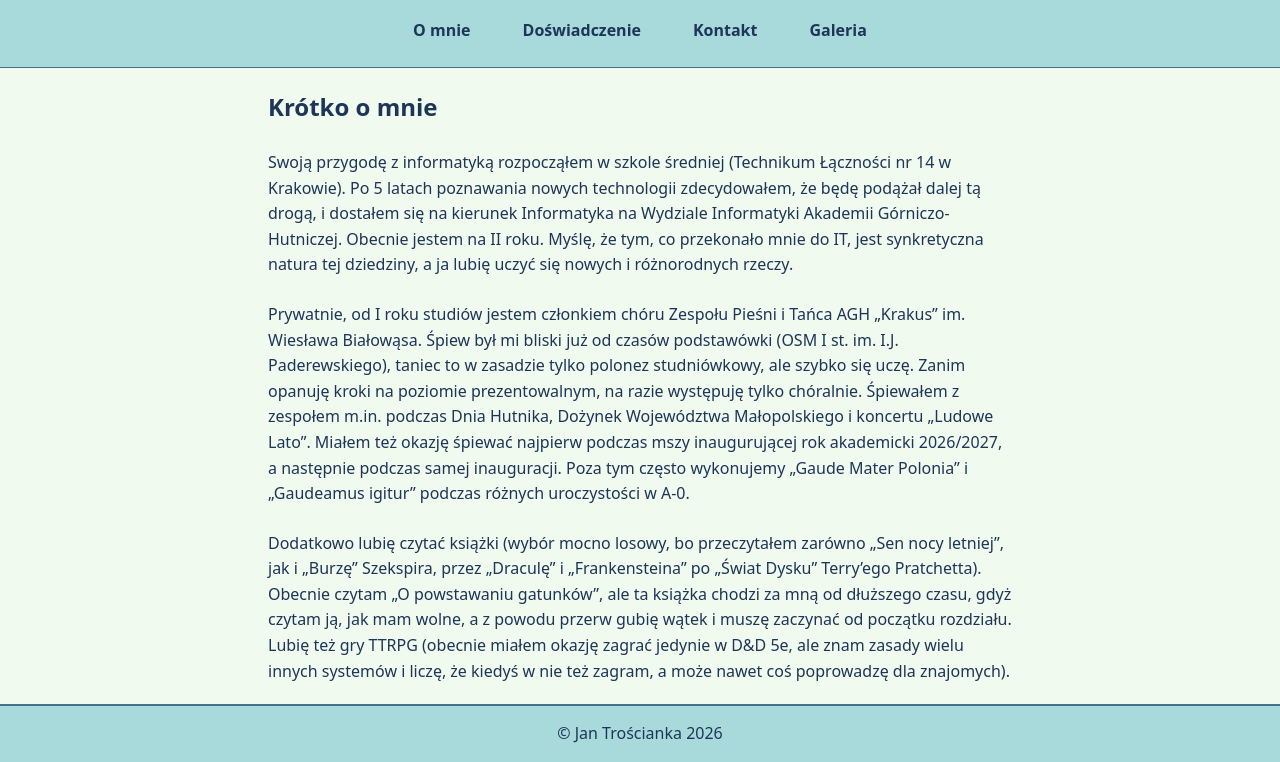
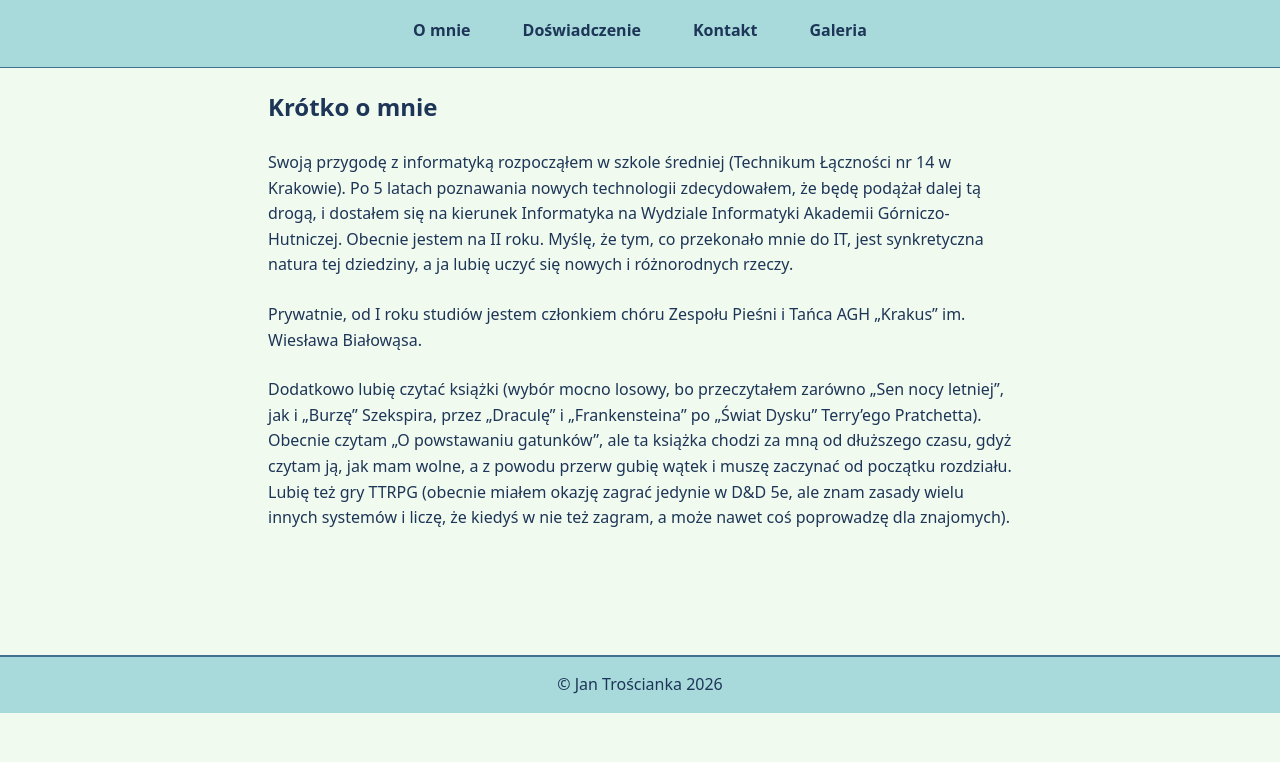
Before and after one commit to jtroscianka/Aplikacje-Webowe, a plain HTML site: page index.html in a window 1280 px wide. Shown: the part 87-849 px from the top of the page. After the commit the page ends 800 px from the top, so only its background shows below. Drawn offline with Linux system fonts and the light colour scheme.

Commit message:
Aktualizacja index.html

```diff
--- a/index.html
+++ b/index.html
@@ -27,7 +27,7 @@
     <article>
       <h2>Krótko o mnie</h2>
       <p> Swoją przygodę z informatyką rozpocząłem w szkole średniej (Technikum Łączności nr 14 w Krakowie). Po 5 latach poznawania nowych technologii zdecydowałem, że będę podążał dalej tą drogą, i dostałem się na kierunek Informatyka na Wydziale Informatyki Akademii Górniczo-Hutniczej. Obecnie jestem na II roku. Myślę, że tym, co przekonało mnie do IT, jest synkretyczna natura tej dziedziny, a ja lubię uczyć się nowych i różnorodnych rzeczy. </p>
-      <p> Prywatnie, od I roku studiów jestem członkiem chóru Zespołu Pieśni i Tańca AGH „Krakus” im. Wiesława Białowąsa. Śpiew był mi bliski już od czasów podstawówki (OSM I st. im. I.J. Paderewskiego), taniec to w zasadzie tylko polonez studniówkowy, ale szybko się uczę. Zanim opanuję kroki na poziomie prezentowalnym, na razie występuję tylko chóralnie. Śpiewałem z zespołem m.in. podczas Dnia Hutnika, Dożynek Województwa Małopolskiego i koncertu „Ludowe Lato”. Miałem też okazję śpiewać najpierw podczas mszy inaugurującej rok akademicki 2026/2027, a następnie podczas samej inauguracji. Poza tym często wykonujemy „Gaude Mater Polonia” i „Gaudeamus igitur” podczas różnych uroczystości w A-0. </p>
+      <p> Prywatnie, od I roku studiów jestem członkiem chóru Zespołu Pieśni i Tańca AGH „Krakus” im. Wiesława Białowąsa.</p>
       <p> Dodatkowo lubię czytać książki (wybór mocno losowy, bo przeczytałem zarówno „Sen nocy letniej”, jak i „Burzę” Szekspira, przez „Draculę” i „Frankensteina” po „Świat Dysku” Terry’ego Pratchetta). Obecnie czytam „O powstawaniu gatunków”, ale ta książka chodzi za mną od dłuższego czasu, gdyż czytam ją, jak mam wolne, a z powodu przerw gubię wątek i muszę zaczynać od początku rozdziału. Lubię też gry TTRPG (obecnie miałem okazję zagrać jedynie w D&D 5e, ale znam zasady wielu innych systemów i liczę, że kiedyś w nie też zagram, a może nawet coś poprowadzę dla znajomych). </p>
     </article>
   </main>
```
